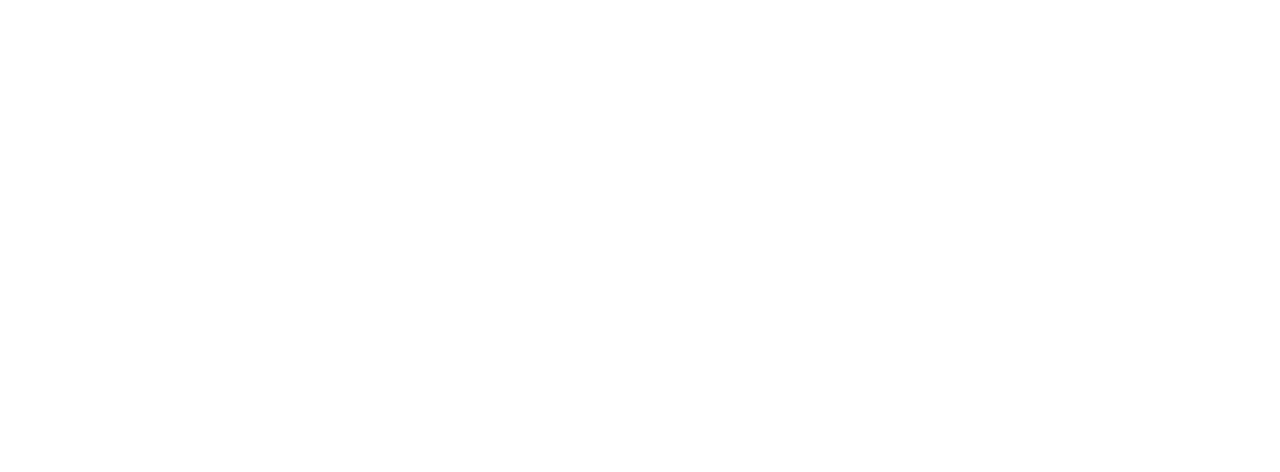
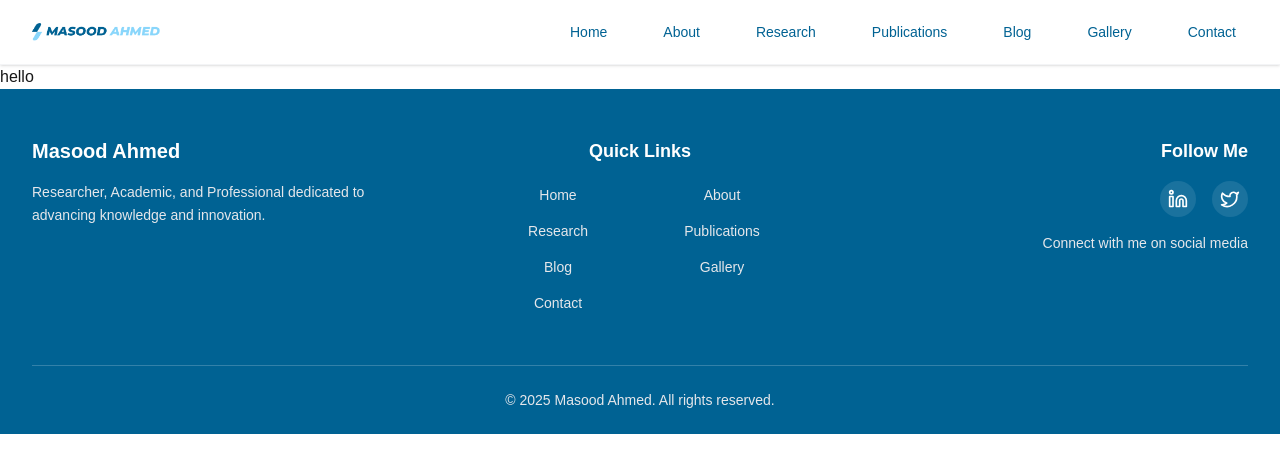
Before and after one commit to uzairshaikh346/MasoodAhmedPortfolio, a Next.js app: page / in a window 1280 px wide. Shown: the top 472 px of the page. Built offline with nearby package versions, Linux system fonts and the light colour scheme.

Commit message:
add code

```diff
--- a/src/app/layout.tsx
+++ b/src/app/layout.tsx
@@ -1,6 +1,8 @@
 import type { Metadata } from "next";
 import { Geist, Geist_Mono } from "next/font/google";
 import "./globals.css";
+import Navbar from "@/components/Navbar";
+import Footer from "@/components/Footer";
 
 const geistSans = Geist({
   variable: "--font-geist-sans",
@@ -27,7 +29,9 @@
       <body
         className={`${geistSans.variable} ${geistMono.variable} antialiased`}
       >
+        <Navbar />
         {children}
+        <Footer />
       </body>
     </html>
   );
--- a/src/app/page.tsx
+++ b/src/app/page.tsx
@@ -2,6 +2,7 @@
 export default function Home() {
   return (
     <>
+    hello
     </>
   );
 }
--- /dev/null
+++ b/src/components/Footer.tsx
@@ -0,0 +1,84 @@
+import { Linkedin, Twitter } from 'lucide-react';
+
+const Footer = () => {
+  const quickLinks = [
+    { name: 'Home', href: '/' },
+    { name: 'About', href: '/about' },
+    { name: 'Research', href: '/research' },
+    { name: 'Publications', href: '/publications' },
+    { name: 'Blog', href: '/blog' },
+    { name: 'Gallery', href: '/gallery' },
+    { name: 'Contact', href: '/contact' }
+  ];
+
+  return (
+    <footer className="bg-[#006293] text-white">
+      <div className="max-w-7xl mx-auto px-4 sm:px-6 lg:px-8">
+        <div className="py-12">
+          <div className="grid grid-cols-1 md:grid-cols-3 gap-8">
+            {/* Left side - Logo/Site Name */}
+            <div className="text-center md:text-left">
+              <h3 className="text-xl font-bold mb-4">Masood Ahmed</h3>
+              <p className="text-sm text-gray-200 leading-relaxed max-w-sm mx-auto md:mx-0">
+                Researcher, Academic, and Professional dedicated to advancing knowledge and innovation.
+              </p>
+            </div>
+
+            {/* Middle - Quick Links */}
+            <div className="text-center">
+              <h4 className="text-lg font-semibold mb-4">Quick Links</h4>
+              <div className="grid grid-cols-2 gap-2 max-w-xs mx-auto">
+                {quickLinks.map((link) => (
+                  <a
+                    key={link.name}
+                    href={link.href}
+                    className="text-sm text-gray-200 hover:text-[#89d6fb] transition-colors duration-200 ease-in-out py-1"
+                  >
+                    {link.name}
+                  </a>
+                ))}
+              </div>
+            </div>
+
+            {/* Right side - Social Media */}
+            <div className="text-center md:text-right">
+              <h4 className="text-lg font-semibold mb-4">Follow Me</h4>
+              <div className="flex justify-center md:justify-end space-x-4">
+                <a
+                  href="https://linkedin.com"
+                  target="_blank"
+                  rel="noopener noreferrer"
+                  className="p-2 rounded-full bg-white/10 hover:bg-[#89d6fb] hover:text-[#006293] transition-all duration-200 ease-in-out"
+                  aria-label="LinkedIn"
+                >
+                  <Linkedin className="w-5 h-5" />
+                </a>
+                <a
+                  href="https://twitter.com"
+                  target="_blank"
+                  rel="noopener noreferrer"
+                  className="p-2 rounded-full bg-white/10 hover:bg-[#89d6fb] hover:text-[#006293] transition-all duration-200 ease-in-out"
+                  aria-label="Twitter"
+                >
+                  <Twitter className="w-5 h-5" />
+                </a>
+              </div>
+              <div className="mt-4 text-sm text-gray-200">
+                <p>Connect with me on social media</p>
+              </div>
+            </div>
+          </div>
+        </div>
+
+        {/* Bottom - Copyright */}
+        <div className="border-t border-white/20 py-6">
+          <div className="text-center text-sm text-gray-200">
+            <p>&copy; 2025 Masood Ahmed. All rights reserved.</p>
+          </div>
+        </div>
+      </div>
+    </footer>
+  );
+};
+
+export default Footer;
--- /dev/null
+++ b/src/components/Navbar.tsx
@@ -0,0 +1,94 @@
+"use client"
+import { useState } from 'react';
+import { Menu, X } from 'lucide-react';
+import Image from 'next/image';
+
+const Navbar = () => {
+  const [isMenuOpen, setIsMenuOpen] = useState(false);
+
+  const toggleMenu = () => {
+    setIsMenuOpen(!isMenuOpen);
+  };
+
+  const navLinks = [
+    { name: 'Home', href: '/' },
+    { name: 'About', href: '/about' },
+    { name: 'Research', href: '/research' },
+    { name: 'Publications', href: '/publications' },
+    { name: 'Blog', href: '/blog' },
+    { name: 'Gallery', href: '/gallery' },
+    { name: 'Contact', href: '/contact' }
+  ];
+
+  return (
+    <nav className="bg-white shadow-sm border-b border-gray-100">
+      <div className="max-w-7xl mx-auto px-4 sm:px-6 lg:px-8">
+        <div className="flex justify-between items-center h-16">
+                  {/* Logo placeholder */}
+                  <div className="flex-shrink-0">
+                    <div className="relative w-32 h-12  rounded-md flex items-center justify-center overflow-hidden">
+                      <Image
+                        src="/logo.png"
+                        alt="Logo"
+                        fill
+                        className="object-contain"
+                        priority
+                      />
+                    </div>
+                  </div>
+
+          {/* Desktop navigation */}
+          <div className="hidden md:block">
+            <div className="ml-10 flex items-baseline space-x-8">
+              {navLinks.map((link) => (
+                <a
+                  key={link.name}
+                  href={link.href}
+                  className="text-[#006293] hover:text-[#89d6fb] px-3 py-2 text-sm font-medium transition-colors duration-200 ease-in-out"
+                >
+                  {link.name}
+                </a>
+              ))}
+            </div>
+          </div>
+
+          {/* Mobile menu button */}
+          <div className="md:hidden">
+            <button
+              onClick={toggleMenu}
+              className="inline-flex items-center justify-center p-2 rounded-md text-[#006293] hover:text-[#89d6fb] hover:bg-gray-50 focus:outline-none focus:ring-2 focus:ring-inset focus:ring-[#89d6fb] transition-colors duration-200"
+              aria-expanded="false"
+            >
+              <span className="sr-only">Open main menu</span>
+              {isMenuOpen ? (
+                <X className="block h-6 w-6" aria-hidden="true" />
+              ) : (
+                <Menu className="block h-6 w-6" aria-hidden="true" />
+              )}
+            </button>
+          </div>
+        </div>
+      </div>
+
+      {/* Mobile menu */}
+      {isMenuOpen && (
+        <div className="md:hidden">
+          <div className="px-2 pt-2 pb-3 space-y-1 sm:px-3 bg-white border-t border-gray-100">
+            {navLinks.map((link) => (
+              <a
+                key={link.name}
+                href={link.href}
+                className="text-[#006293] hover:text-[#89d6fb] hover:bg-gray-50 block px-3 py-2 text-base font-medium transition-colors duration-200 ease-in-out"
+                onClick={() => setIsMenuOpen(false)}
+              >
+                {link.name}
+              </a>
+            ))}
+          </div>
+        </div>
+      )}
+    </nav>
+  );
+};
+
+export default Navbar;
```
Also changed, not shown: package.json (+7 -6 lines), public/logo.png (added), 1 other file (tests, documents, lock files or other folders).
